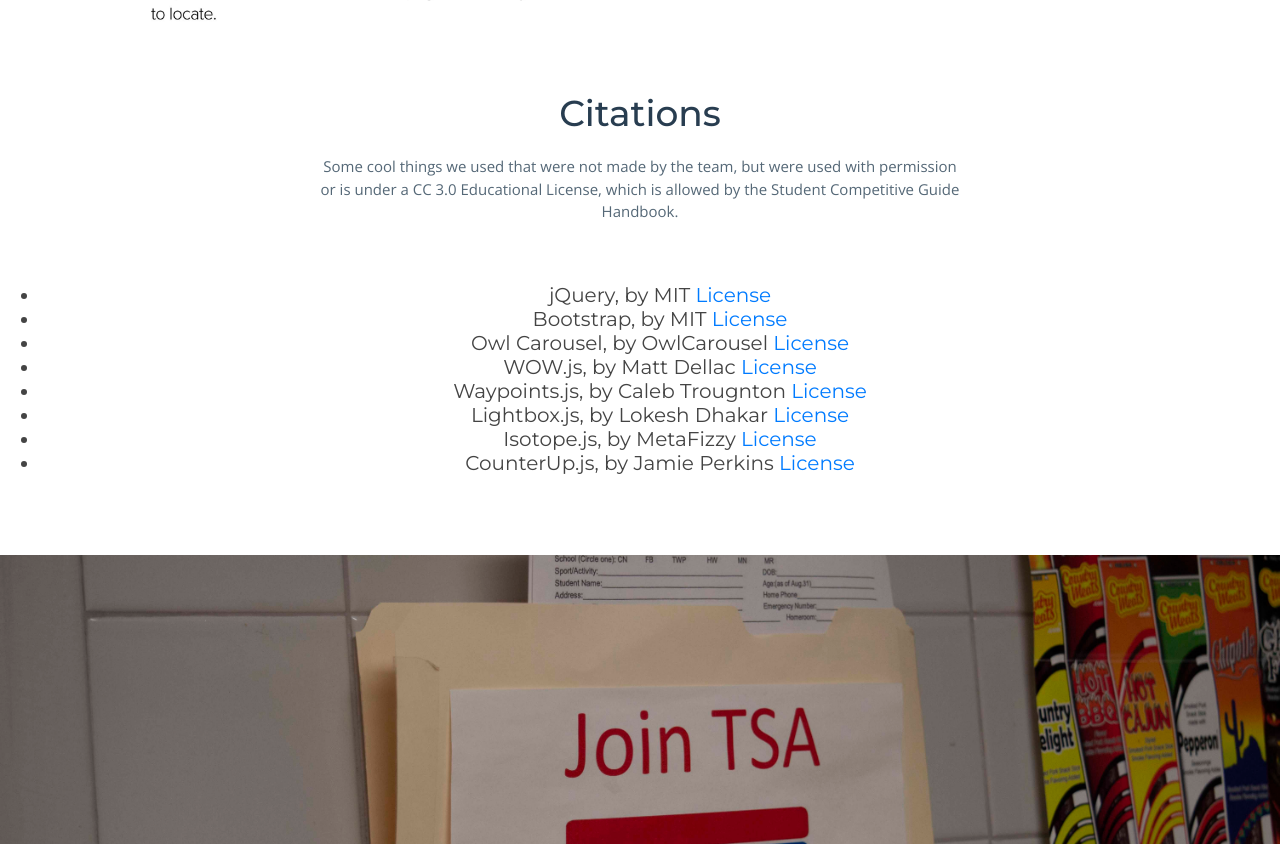
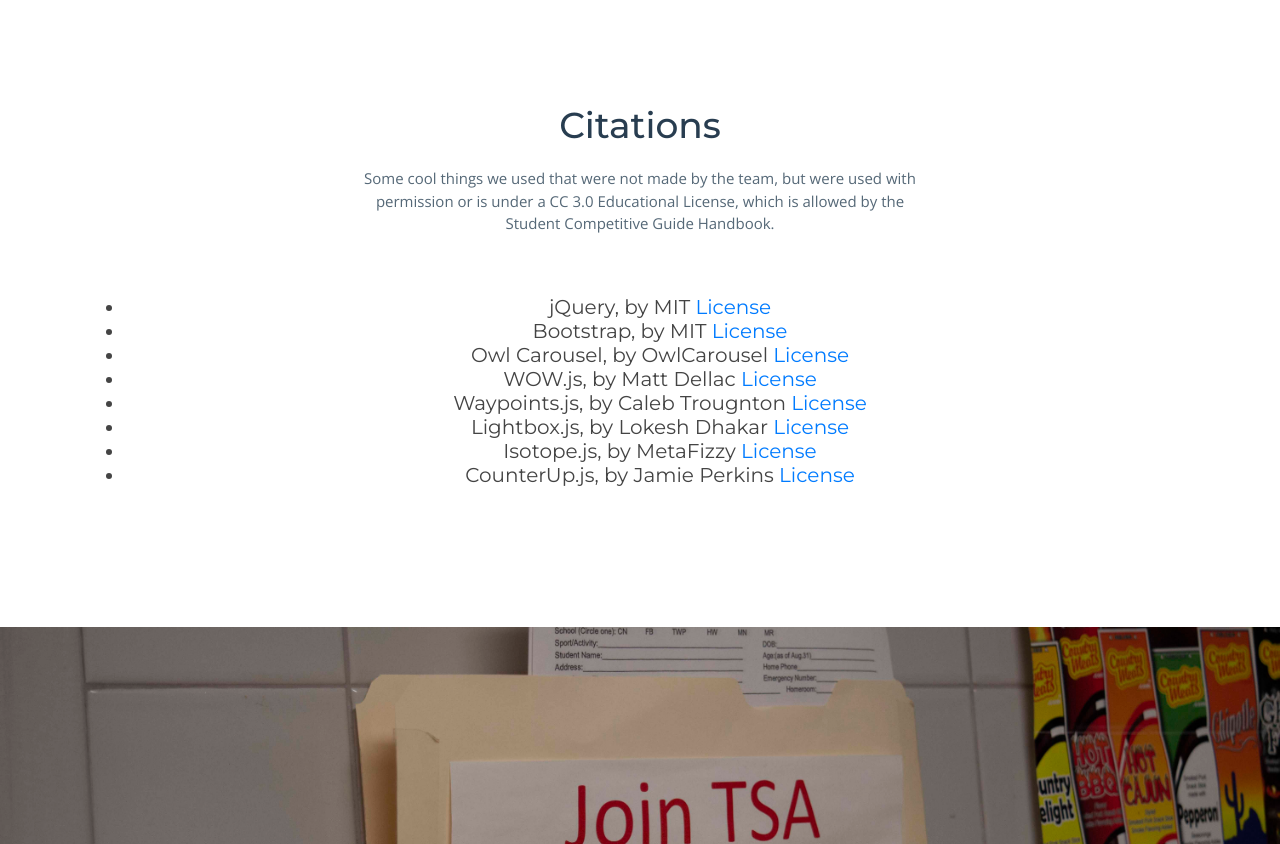
Before and after one commit to howelltsa/home, a plain HTML site: page about.html in a window 1280 px wide. Shown: the part 1033-1877 px from the top of the page. Drawn offline with nearby package versions, Linux system fonts and the light colour scheme.

Commit message:
Update about.html

```diff
--- a/about.html
+++ b/about.html
@@ -75,13 +75,12 @@
     <!--==========================
       About Us Section
     ============================-->
-    <section id="about">
+        <section id="about">
       <div class="container">
 
         <header class="section-header">
           <h3>About</h3>
-		  <br>
-		  <br>
+		</header>
 <div class="well text-center">
    <div class="row">
         <div class="col-md-6">
@@ -101,8 +100,8 @@
     </div>
 </div>
 <section id="about">
-      <div class="container">
-<div class="row about-extra">
+   <div class="container">
+        <div class="row about-extra">
           <div class="col-lg-6 wow fadeInUp">
             <img src="img/rules.JPG" class="img-fluid" alt="">
           </div>
@@ -115,7 +114,8 @@
         </div>
 	   </div>
 </section>
-
+	<section id="about">
+   <div class="container">
 <header class="section-header">
           <h3>Citations</h3>
           <p>Some cool things we used that were not made by the team, but were used with permission or is under a CC 3.0 Educational License, which is allowed by the Student Competitive Guide Handbook. </p>
@@ -139,11 +139,10 @@
 	 </div>
 	 </center>
     </section><!-- #about -->
-
+	</section>
 	      <div class="intro-img">
         <img src="img/jointsaslim.jpg" alt="" class="img-fluid">
       </div>
-
   <!--==========================
     Footer
   ============================-->
```
